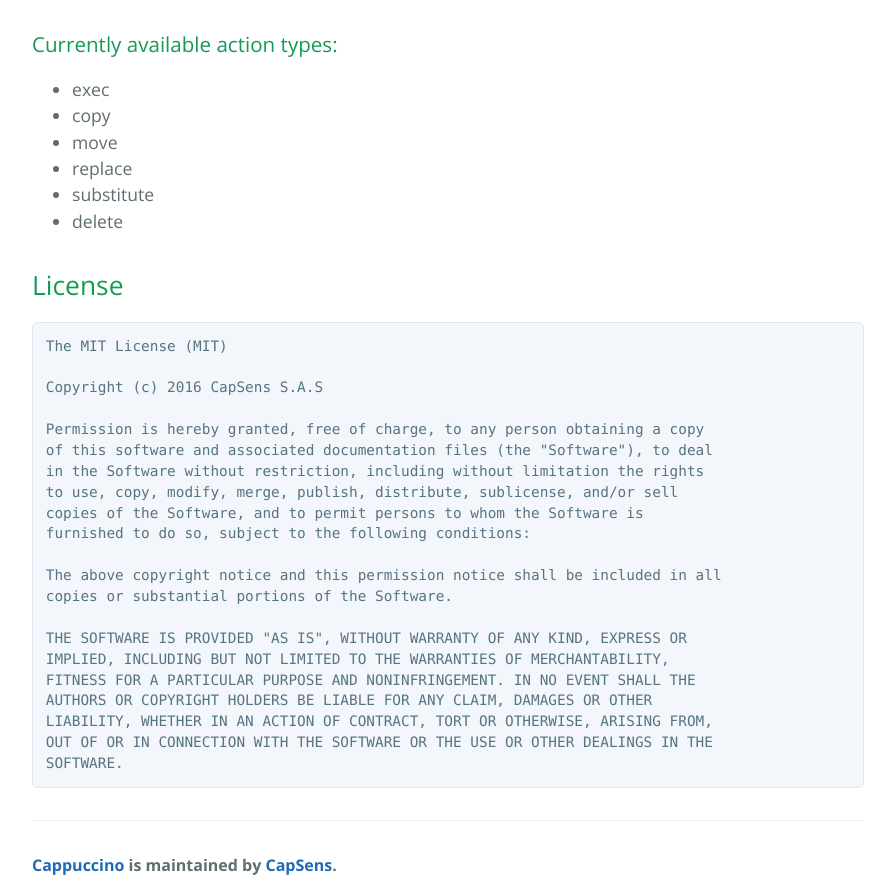
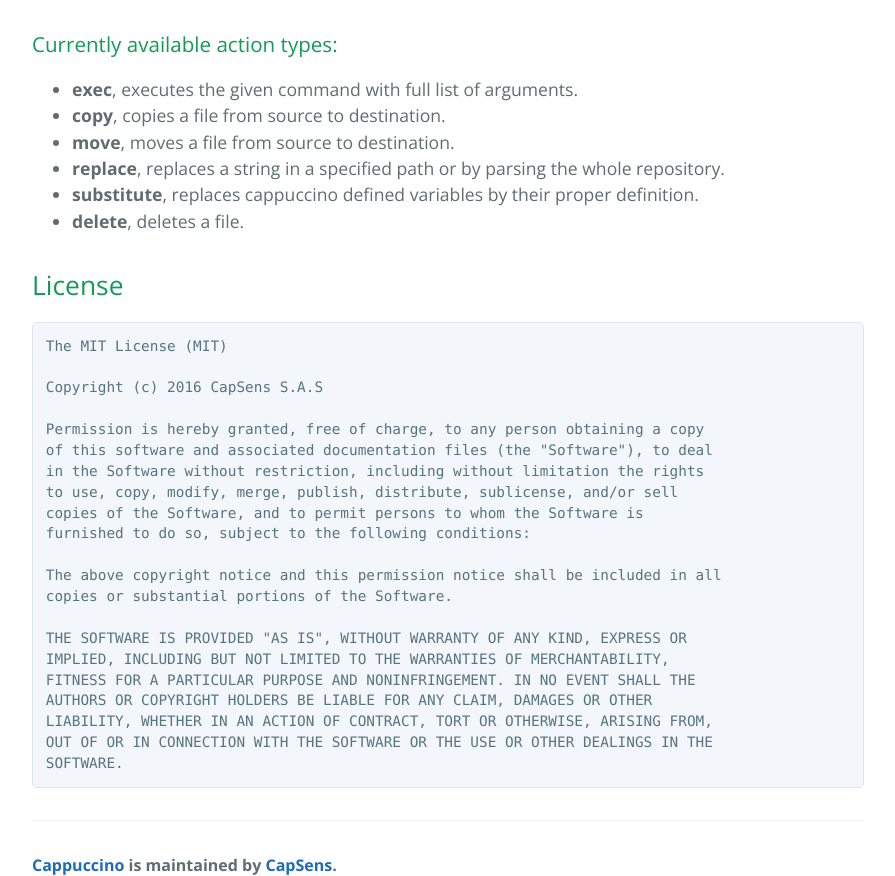
Before and after one commit to CapSens/cappuccino, a plain HTML site: page index.html in a window 1280 px wide. Shown: the part 1217-2093 px from the top of the page, without its empty margins (192-1087 px from the left). Drawn offline with nearby package versions, Linux system fonts and the light colour scheme.

```diff
--- a/index.html
+++ b/index.html
@@ -57,12 +57,18 @@ actions:
 <a id="currently-available-action-types" class="anchor" href="#currently-available-action-types" aria-hidden="true"><span aria-hidden="true" class="octicon octicon-link"></span></a>Currently available action types:</h3>
 
 <ul>
-<li>exec</li>
-<li>copy</li>
-<li>move</li>
-<li>replace</li>
-<li>substitute</li>
-<li>delete</li>
+<li>
+<strong>exec</strong>, executes the given command with full list of arguments.</li>
+<li>
+<strong>copy</strong>, copies a file from source to destination.</li>
+<li>
+<strong>move</strong>, moves a file from source to destination.</li>
+<li>
+<strong>replace</strong>, replaces a string in a specified path or by parsing the whole repository.</li>
+<li>
+<strong>substitute</strong>, replaces cappuccino defined variables by their proper definition.</li>
+<li>
+<strong>delete</strong>, deletes a file.</li>
 </ul>
 
 <h2>
```
Also changed, not shown: params.json (+1 -1 lines).
